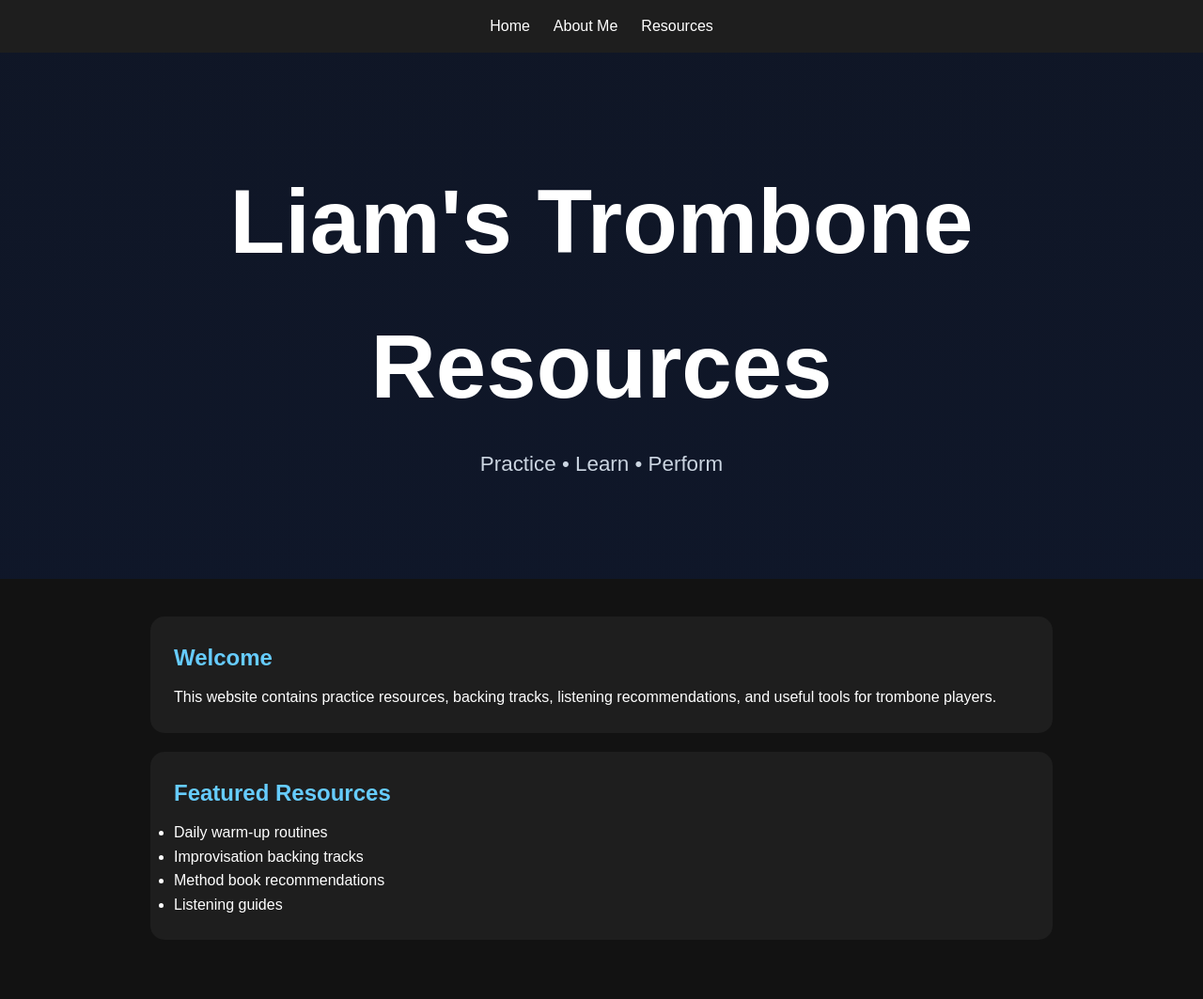
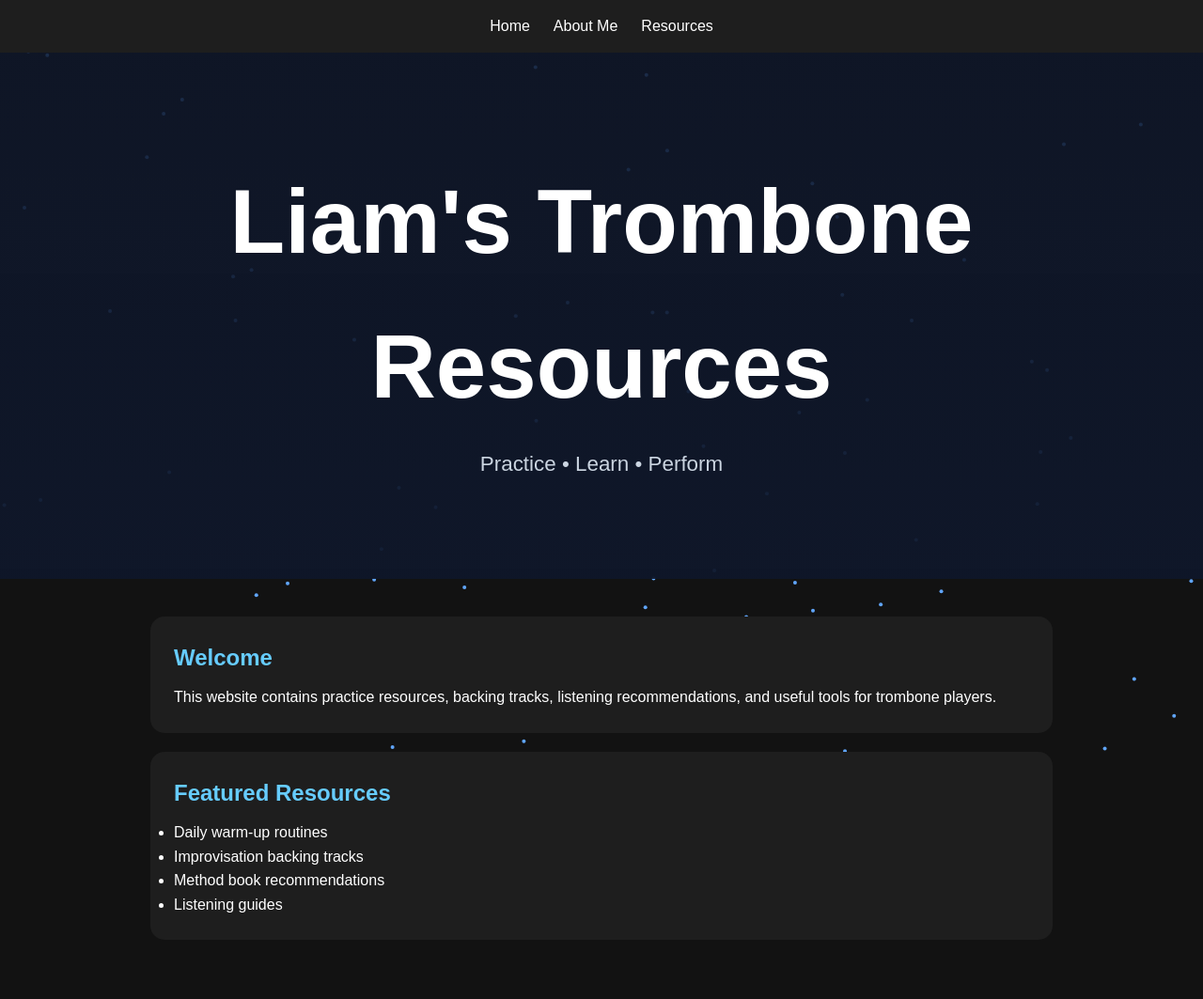
Before and after one commit to PtaterTot/PtaterTot.github.io, a plain HTML site: page index.html in a window 1280 px wide. Shown: the top 1063 px of the page at 94% size. Drawn offline with Linux system fonts and the light colour scheme.

Commit message:
Add fixed background styling to #bg element

```diff
--- a/style.css
+++ b/style.css
@@ -90,3 +90,9 @@ footer {
     background: #1e1e1e;
     margin-top: 40px;
 }
+
+#bg {
+    position: fixed;
+    inset: 0;
+    z-index: -1;
+}
```
